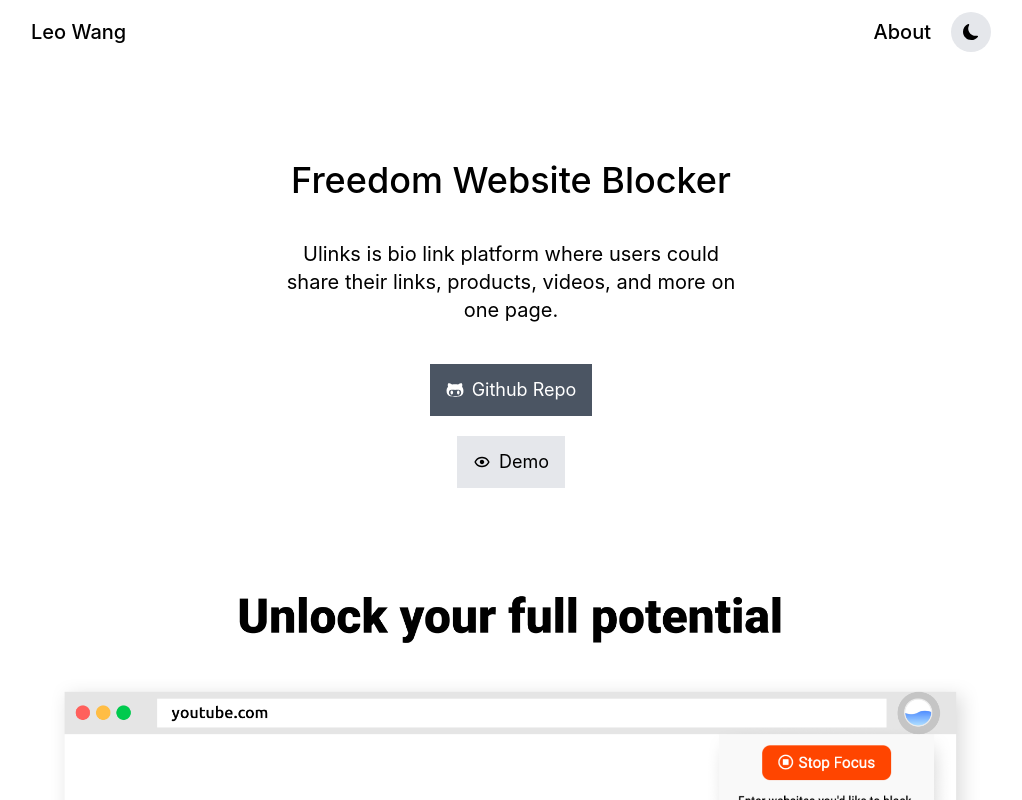
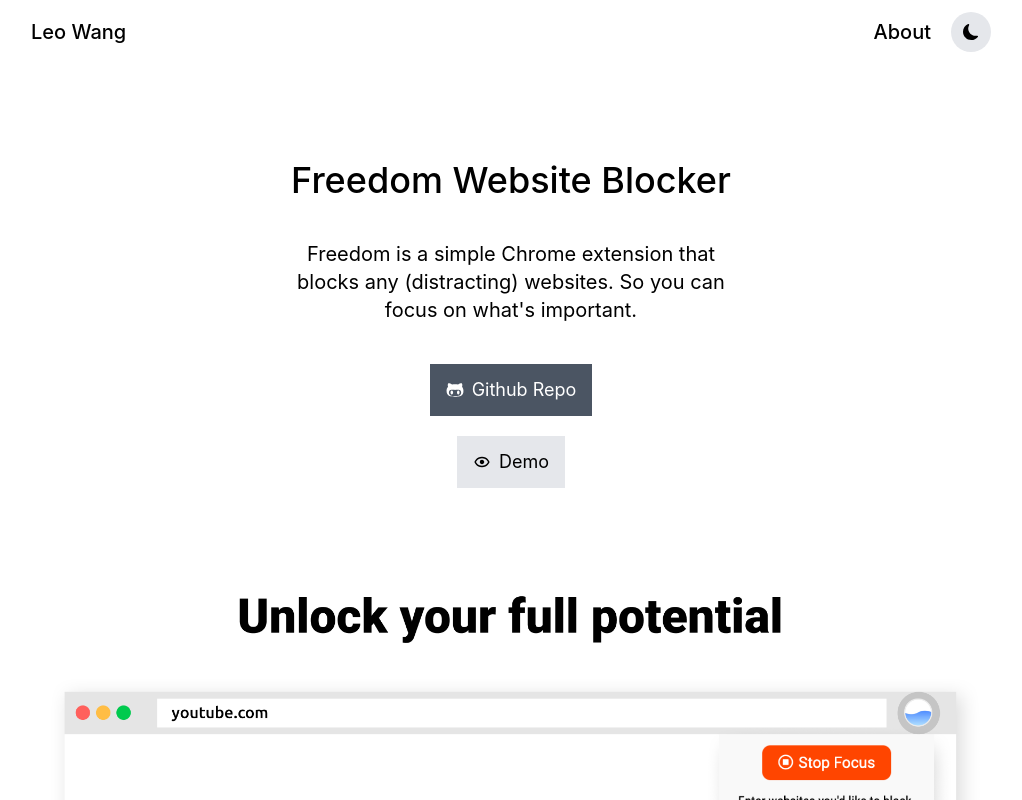
Before and after one commit to LihaoWang/next-portfolio-2021, a Next.js app: page /freedom in a window 1280 px wide. Shown: the top 800 px of the page, without its empty margins (129-1151 px from the left). Built offline with nearby package versions, Linux system fonts and the light colour scheme.

Commit message:
added dark mode

```diff
--- a/components/Nav.js
+++ b/components/Nav.js
@@ -7,8 +7,8 @@ function Nav() {
   const updateTheme = useUpdateTheme();
   return (
     <div>
-      <nav className="">
-        <div className="max-w-screen-lg mx-auto px-4 lg:px-8 dark:text-white">
+      <nav className="dark:bg-black">
+        <div className="max-w-screen-lg mx-auto px-4 lg:px-8 dark:text-white ">
           <div className="relative flex items-center justify-between h-16">
             <Link href="/">
               <p className="md:text-xl font-medium hover:text-blue-400 cursor-pointer">
--- /dev/null
+++ b/components/ProjectDescription.js
@@ -0,0 +1,11 @@
+import React from "react";
+
+function ProjectDescription({ text }) {
+  return (
+    <div className="mt-10 text-xl md:w-1/2 text-center px-5 dark:text-white">
+      <p>{text}</p>
+    </div>
+  );
+}
+
+export default ProjectDescription;
--- /dev/null
+++ b/components/ProjectHeader.js
@@ -0,0 +1,13 @@
+import React from "react";
+
+function ProjectHeader({ text }) {
+  return (
+    <div>
+      <h1 className="mt-24 font-medium text-4xl text-center px-5 dark:text-white">
+        {text}
+      </h1>
+    </div>
+  );
+}
+
+export default ProjectHeader;
--- a/pages/easyTime.js
+++ b/pages/easyTime.js
@@ -4,22 +4,24 @@ import GithubButton from "../components/GithubButton";
 import DemoButton from "../components/DemoButton";
 import Head from "next/head";
 import Footer from "../components/Footer";
+import ProjectHeader from "../components/ProjectHeader";
+import ProjectDescription from "../components/ProjectDescription";
+import { useTheme } from "../ToggleContext";
 function easyTime() {
+  const darkTheme = useTheme();
+  const description = `Use OpenAI to evaluate the complexity of your functions.`;
   return (
-    <div>
+    <div className={darkTheme ? "dark" : ""}>
       <Head>
         <title>Easy Time Complexity</title>
         <meta name="description" content="Generated by create next app" />
       </Head>
       <Nav />
       {/* <img className="max-w-full" src="404.svg" alt="" /> */}
+      <div className="w-full dark:bg-black">
         <div className=" flex flex-col justify-center items-center m-auto max-w-screen-lg">
-        <h1 className="mt-24 font-medium text-4xl text-center px-5">
-          Easy Time Complexity
-        </h1>
-        <p className="mt-10 text-xl md:w-1/2 text-center px-5">
-          Use OpenAI to evaluate the complexity of your functions.
-        </p>
+          <ProjectHeader text="Easy Time Complexity" />
+          <ProjectDescription text={description} />
           <GithubButton href="https://github.com/LihaoWang/easy-time-complexity" />
           <DemoButton href="https://easy-time-complexity.vercel.app/" />
           <img src="images/easy-time-1.png" />
@@ -27,6 +29,7 @@ function easyTime() {
         </div>
         <Footer href="/easyTime" />
       </div>
+    </div>
   );
 }
 
--- a/pages/freedom.js
+++ b/pages/freedom.js
@@ -1,20 +1,26 @@
 import React from "react";
+import Head from "next/head";
 import Nav from "../components/Nav";
 import Footer from "../components/Footer";
 import GithubButton from "../components/GithubButton";
 import DemoButton from "../components/DemoButton";
+import ProjectHeader from "../components/ProjectHeader";
+import ProjectDescription from "../components/ProjectDescription";
+import { useTheme } from "../ToggleContext";
 function freedom() {
+  const darkTheme = useTheme();
+  const description = `Freedom is a simple Chrome extension that blocks any (distracting) websites. So you can focus on what's important.`;
   return (
-    <div>
+    <div className={darkTheme ? "dark" : ""}>
+      <Head>
+        <title>Freedom Website Blocker</title>
+        <meta name="description" content="Generated by create next app" />
+      </Head>
       <Nav />
+      <div className="w-full dark:bg-black">
         <div className="flex flex-col justify-center items-center m-auto max-w-screen-lg">
-        <h1 className="mt-24 font-medium text-4xl text-center px-5">
-          Freedom Website Blocker
-        </h1>
-        <p className="mt-10 text-xl md:w-1/2 text-center px-5">
-          Ulinks is bio link platform where users could share their links,
-          products, videos, and more on one page.
-        </p>
+          <ProjectHeader text="Freedom Website Blocker" />
+          <ProjectDescription text={description} />
           <GithubButton href="https://github.com/LihaoWang/Website-blocker" />
           <DemoButton href="https://chrome.google.com/webstore/detail/freedom-website-blocker/addknbmjckakcnlnmpddbaofgjllpamd" />
           <img className="mb-5" src="images/freedom-1.png" />
@@ -23,6 +29,7 @@ function freedom() {
         </div>
         <Footer href="/freedom" />
       </div>
+    </div>
   );
 }
 
--- a/pages/spacestagram.js
+++ b/pages/spacestagram.js
@@ -4,23 +4,25 @@ import GithubButton from "../components/GithubButton";
 import DemoButton from "../components/DemoButton";
 import Head from "next/head";
 import Footer from "../components/Footer";
+import ProjectHeader from "../components/ProjectHeader";
+import ProjectDescription from "../components/ProjectDescription";
+import { useTheme } from "../ToggleContext";
 function spacestagram() {
+  const darkTheme = useTheme();
+  const description = `          Spacestagram displays stunning space pictures fetched from NASA APOD
+  (Astronomy Picture of the Day) API. Additionally, users will be able
+  to like and share the pictures easily.`;
   return (
-    <div>
+    <div className={darkTheme ? "dark" : ""}>
       <Head>
         <title>Spacestagram</title>
         <meta name="description" content="Generated by create next app" />
       </Head>
       <Nav />
+      <div className="w-full dark:bg-black">
         <div className="flex flex-col justify-center items-center m-auto max-w-screen-lg">
-        <h1 className="mt-24 font-medium text-4xl text-center px-5">
-          Spacestagram
-        </h1>
-        <p className="mt-10 text-xl md:w-1/2 text-center px-5">
-          Spacestagram displays stunning space pictures fetched from NASA APOD
-          (Astronomy Picture of the Day) API. Additionally, users will be able
-          to like and share the pictures easily.
-        </p>
+          <ProjectHeader text="Spacestagram" />
+          <ProjectDescription text={description} />
           <GithubButton href="https://github.com/LihaoWang/spacestagram" />
           <DemoButton href="https://stagram.space/" />
 
@@ -29,6 +31,7 @@ function spacestagram() {
         </div>
         <Footer href="/spacestagram" />
       </div>
+    </div>
   );
 }
 
--- a/pages/ulinks.js
+++ b/pages/ulinks.js
@@ -2,11 +2,15 @@ import React from "react";
 import Nav from "../components/Nav";
 import GithubButton from "../components/GithubButton";
 import DemoButton from "../components/DemoButton";
+import ProjectHeader from "../components/ProjectHeader";
+import ProjectDescription from "../components/ProjectDescription";
 import Head from "next/head";
 import Footer from "../components/Footer";
 import { useTheme } from "../ToggleContext";
 function ulinks() {
   const darkTheme = useTheme();
+  const description =
+    "Ulinks is bio link platform where users could share their links, products, videos, and more on one page.";
   return (
     <div className={darkTheme ? "dark" : ""}>
       <Head>
@@ -14,21 +18,19 @@ function ulinks() {
         <meta name="description" content="Generated by create next app" />
       </Head>
       <Nav />
+      <div className="w-full dark:bg-black">
+        <div className="flex flex-col justify-center items-center m-auto max-w-screen-lg">
+          <ProjectHeader text="Ulinks" />
+          <ProjectDescription text={description} />
+          <GithubButton href="https://github.com/LihaoWang/ulinks" />
+          <DemoButton href="https://www.ulinks.cool/" />
 
-      <div className="flex flex-col justify-center items-center m-auto max-w-screen-lg ">
-        <h1 className="mt-24 font-medium text-4xl text-center px-5">Ulinks</h1>
-        <p className="mt-10 text-xl md:w-1/2 text-center px-5">
-          Ulinks is bio link platform where users could share their links,
-          products, videos, and more on one page.
-        </p>
-        <GithubButton href="https://github.com/LihaoWang/ulinks" />
-        <DemoButton href="https://www.ulinks.cool/" />
-
-        <img src="images/ulinks1.png" />
-        <img src="images/ulinks2.png" />
-        <img src="images/ulinks3.png" />
+          <img className="dark:bg-black" src="images/ulinks1.png" />
+          <img src="images/ulinks2.png" />
+          <img src="images/ulinks3.png" />
+        </div>
+        <Footer href="/ulinks" />
       </div>
-      <Footer href="/ulinks" />
     </div>
   );
 }
--- a/pages/xchange.js
+++ b/pages/xchange.js
@@ -4,21 +4,25 @@ import GithubButton from "../components/GithubButton";
 import DemoButton from "../components/DemoButton";
 import Head from "next/head";
 import Footer from "../components/Footer";
+import ProjectHeader from "../components/ProjectHeader";
+import ProjectDescription from "../components/ProjectDescription";
+import { useTheme } from "../ToggleContext";
 function xchange() {
+  const darkTheme = useTheme();
+  const description = `Xchange is a unique currency converter app that displays up to 170
+  currency exchange rates on one page. Users can easily copy the
+  converted results, for maximum efficiency.`;
   return (
-    <div>
+    <div className={darkTheme ? "dark" : ""}>
       <Head>
         <title>Xchange</title>
         <meta name="description" content="Generated by create next app" />
       </Head>
       <Nav />
+      <div className="w-full dark:bg-black">
         <div className=" flex flex-col justify-center items-center m-auto max-w-screen-lg">
-        <h1 className="mt-24 font-medium text-4xl text-center px-5">Xchange</h1>
-        <p className="mt-10 text-xl md:w-1/2 text-center px-5">
-          Xchange is a unique currency converter app that displays up to 170
-          currency exchange rates on one page. Users can easily copy the
-          converted results, for maximum efficiency.
-        </p>
+          <ProjectHeader text="Xchange" />
+          <ProjectDescription text={description} />
           <GithubButton href="https://github.com/LihaoWang/xchange" />
           <DemoButton href="https://x-change.xyz" />
 
@@ -29,6 +33,7 @@ function xchange() {
         </div>
         <Footer href="/xchange" />
       </div>
+    </div>
   );
 }
 
```
Lines whose indentation alone changed are shown as unchanged.
